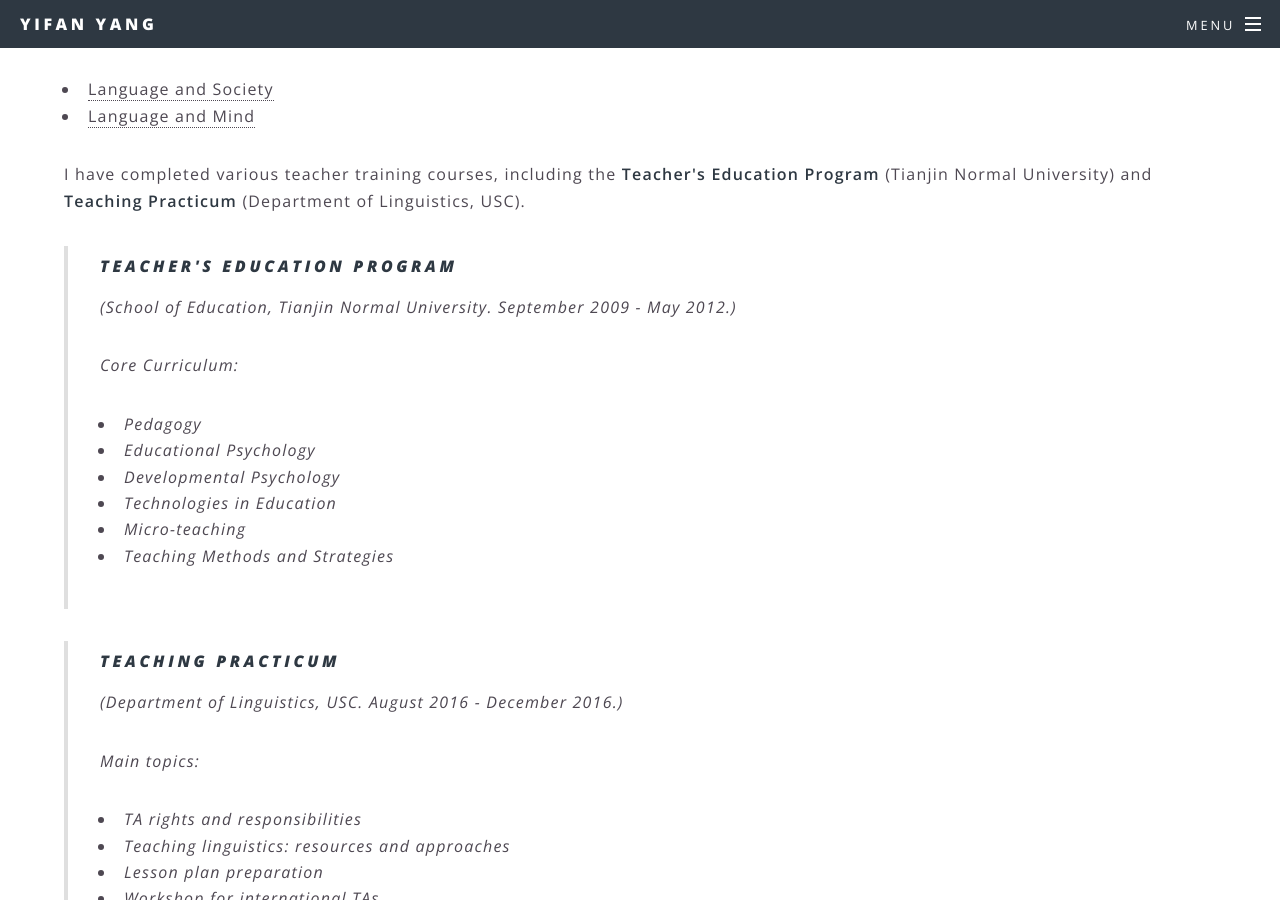
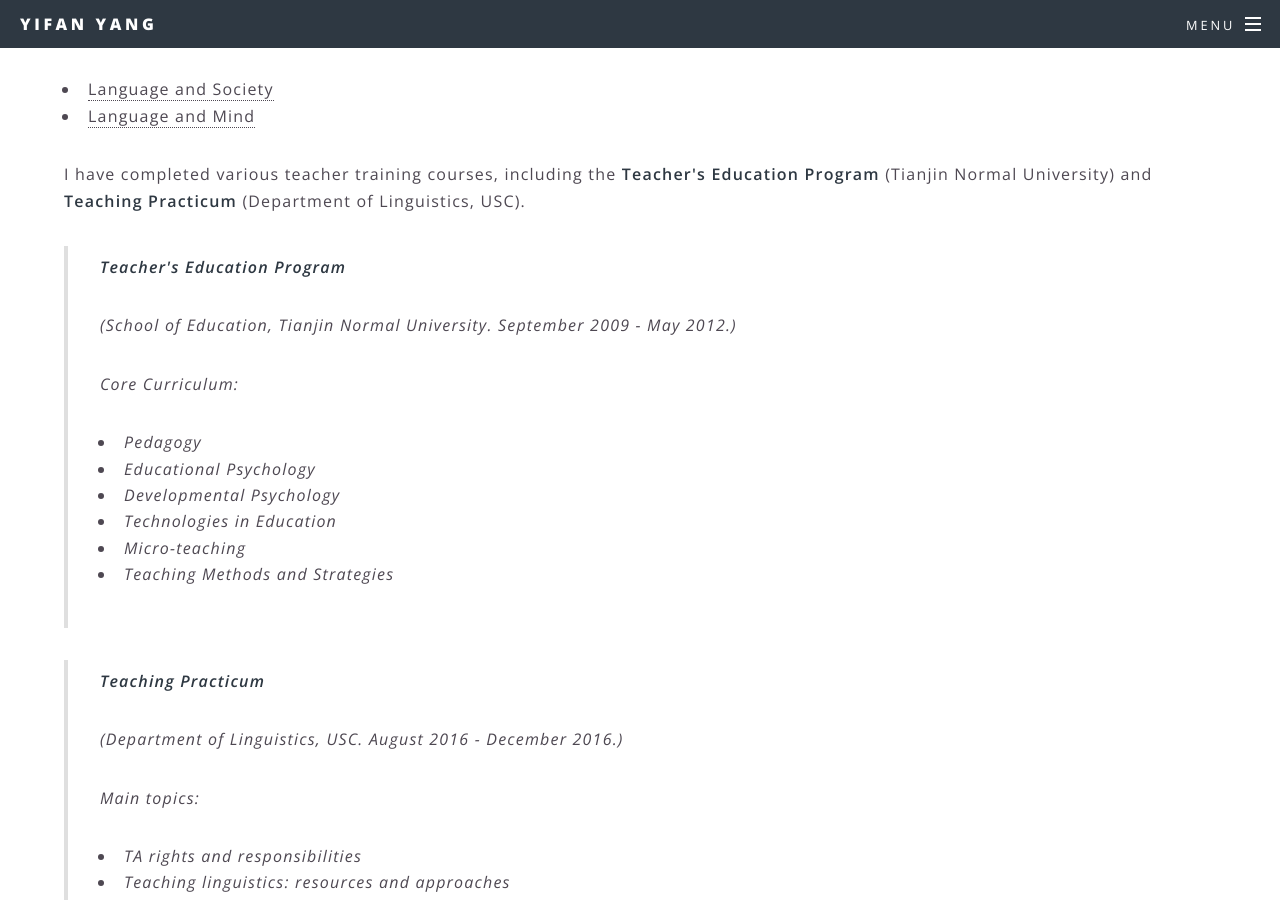
Before and after one commit to MuxuanHe/MuxuanHe, a Jekyll site: the page built from 3Teaching.html, in a window 1280 px wide and 900 px high, scrolled down 490 px. Built offline with Jekyll 4.4.1, drawn with Linux system fonts in a browser that asks for light colours.

Commit message:
page update

```diff
--- a/3Teaching.html
+++ b/3Teaching.html
@@ -19,7 +19,7 @@ title: Teaching
 		and <b>Teaching Practicum</b> (Department of Linguistics, USC). </p>
 
 	<blockquote>
-		<h4>Teacher's Education Program</h4>
+		<p><b>Teacher's Education Program</b></p>
 		<p>(School of Education, Tianjin Normal University. September 2009 - May 2012.)</p>
 		<p>Core Curriculum:
 			<ul>
@@ -34,7 +34,7 @@ title: Teaching
 	</blockquote>
 
 	<blockquote>
-		<h4>Teaching Practicum</h4>
+		<p><b>Teaching Practicum</b></p>
 		<p>(Department of Linguistics, USC. August 2016 - December 2016.)</p>
 		<p>Main topics:
 			<ul>
```
Also changed, not shown: images/profile_pic.jpg (added).
